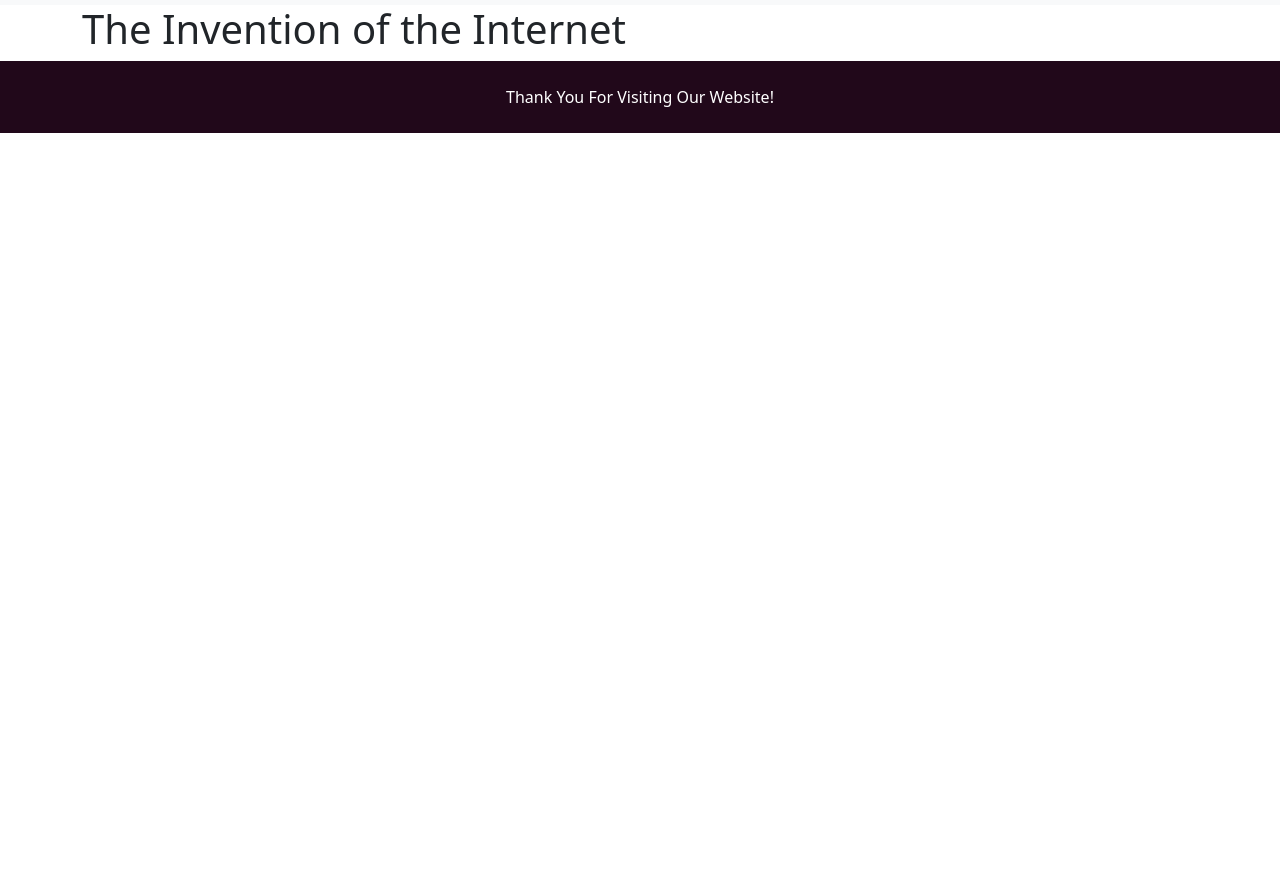
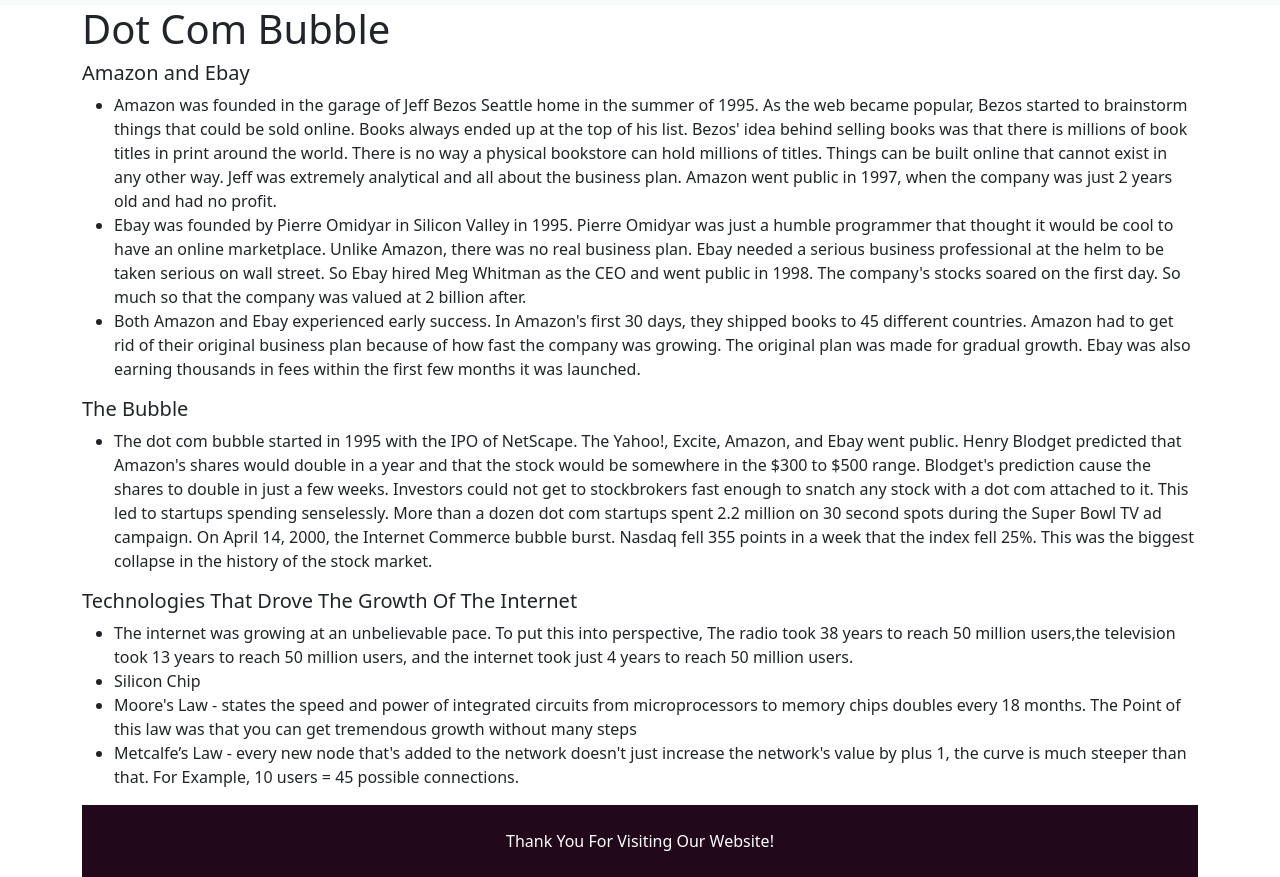
Before and after one commit to codyazari/historyWebsite, a plain HTML site: page public_html/dotcombubble.html in a window 1280 px wide. Shown: the part 107-984 px from the top of the page. Before the commit the page ends 800 px from the top, so only its background shows below. Drawn offline with nearby package versions, Linux system fonts and the light colour scheme.

Commit message:
Dot Com bubble text filled in

```diff
--- a/public_html/dotcombubble.html
+++ b/public_html/dotcombubble.html
@@ -8,7 +8,7 @@
     <!-- Bootstrap CSS -->
     <link href="https://cdn.jsdelivr.net/npm/bootstrap@5.1.3/dist/css/bootstrap.min.css" rel="stylesheet" integrity="sha384-1BmE4kWBq78iYhFldvKuhfTAU6auU8tT94WrHftjDbrCEXSU1oBoqyl2QvZ6jIW3" crossorigin="anonymous">
 
-    <title>Internet Search</title>
+    <title>Dot Com Bubble</title>
 </head>
 <body>
 <nav class="navbar navbar-expand-lg navbar-light bg-light">
@@ -44,9 +44,26 @@
     </div>
 </nav>
 <div class="container">
-    <h1>The Invention of the Internet</h1>
-    <!-- TEXT GOES HERE -->
-</div>
+    <h1>Dot Com Bubble</h1>
+    <h3 class="lead">Amazon and Ebay</h3>
+    <ul>
+        <li> Amazon was founded in the garage of Jeff Bezos Seattle home in the summer of 1995. As the web became popular, Bezos started to brainstorm things that could be sold online. Books always ended up at the top of his list. Bezos' idea behind selling books was that there is millions of book titles in print around the world. There is no way a physical bookstore can hold millions of titles. Things can be built online that cannot exist in any other way. Jeff was extremely analytical and all about the business plan. Amazon went public in 1997, when the company was just 2 years old and had no profit.</li>
+        <li>Ebay was founded by Pierre Omidyar in Silicon Valley in 1995. Pierre Omidyar was just a humble programmer that thought it would be cool to have an online marketplace. Unlike Amazon, there was no real business plan. Ebay needed a serious business professional at the helm to be taken serious on wall street. So Ebay hired Meg Whitman as the CEO and went public in 1998. The company's stocks soared on the first day. So much so that the company was valued at 2 billion after. </li>
+        <li> Both Amazon and Ebay experienced early success. In Amazon's first 30 days, they shipped books to 45 different countries. Amazon had to get rid of their original business plan because of how fast the company was growing. The original plan was made for gradual growth. Ebay was also earning thousands in fees within the first few months it was launched.</li>
+    </ul>
+    <h3 class="lead">The Bubble</h3>
+    <ul>
+        <li>The dot com bubble started in 1995 with the IPO of NetScape. The Yahoo!, Excite, Amazon, and Ebay went public. Henry Blodget predicted that Amazon's shares would double in a year and that the stock would be somewhere in the $300 to $500 range. Blodget's prediction cause the shares to double in just a few weeks. Investors could not get to stockbrokers fast enough to snatch any stock with a dot com attached to it. This led to startups spending senselessly. More than a dozen dot com startups spent 2.2 million on 30 second spots during the Super Bowl TV ad campaign. On April 14, 2000, the Internet Commerce bubble burst. Nasdaq fell 355 points in a week that the index fell 25%. This was the biggest collapse in the history of the stock market. </li>
+    </ul>
+
+
+    <h3 class="lead">Technologies That Drove The Growth Of The Internet</h3>
+    <ul>
+        <li>The internet was growing at an unbelievable pace. To put this into perspective, The radio took 38 years to reach 50 million users,the television took 13 years to reach 50 million users, and the internet took just 4 years to reach 50 million users.</li>
+        <li>Silicon Chip</li>
+        <li>Moore's Law - states the speed and power of integrated circuits from microprocessors to memory chips doubles every 18 months. The Point of this law was that you can get tremendous growth without many steps</li>
+        <li>Metcalfe’s Law - every new node that's added to the network doesn't just increase the network's value by plus 1, the curve is much steeper than that. For Example,  10 users = 45 possible connections.</li>
+    </ul>
 
 <!-- Optional JavaScript; choose one of the two! -->
 
@@ -62,5 +79,6 @@
     <!-- Grid container -->
     <div class="container p-4">Thank You For Visiting Our Website!</div>
 </footer>
+</div>
 </body>
 </html>
```
Also changed, not shown: public_html/internetsearch.html (+6 -1 lines).
